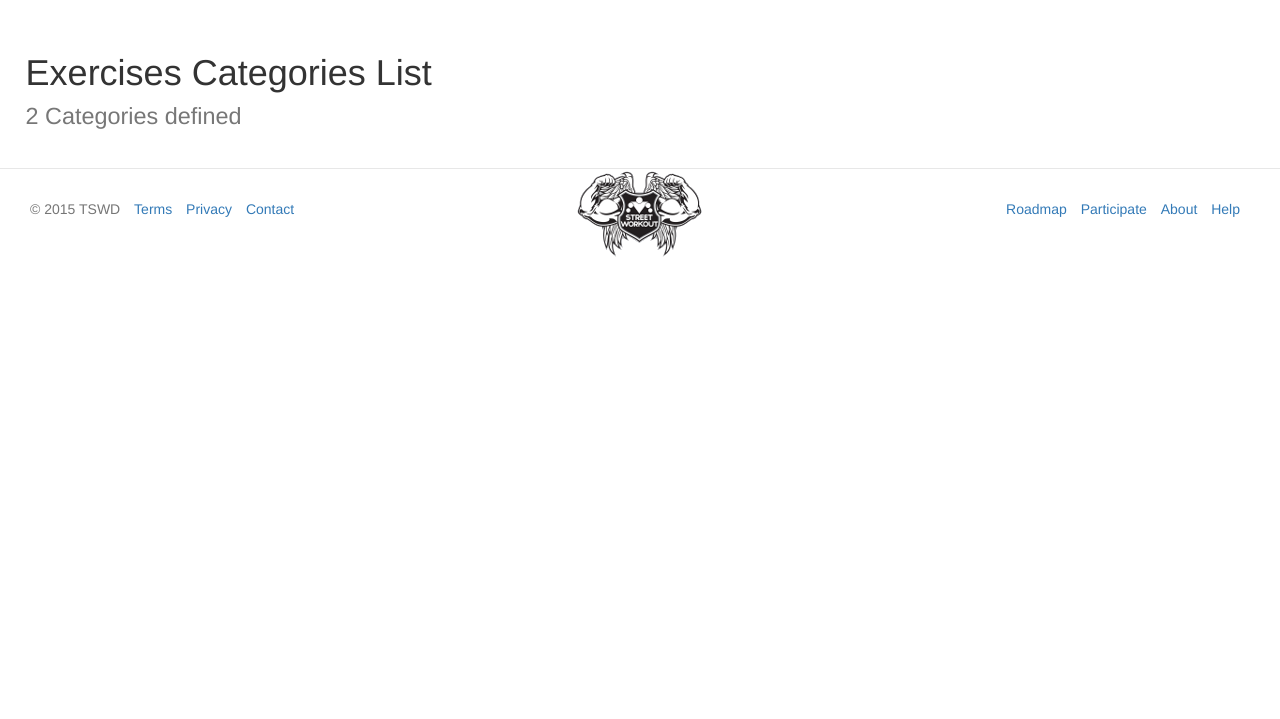
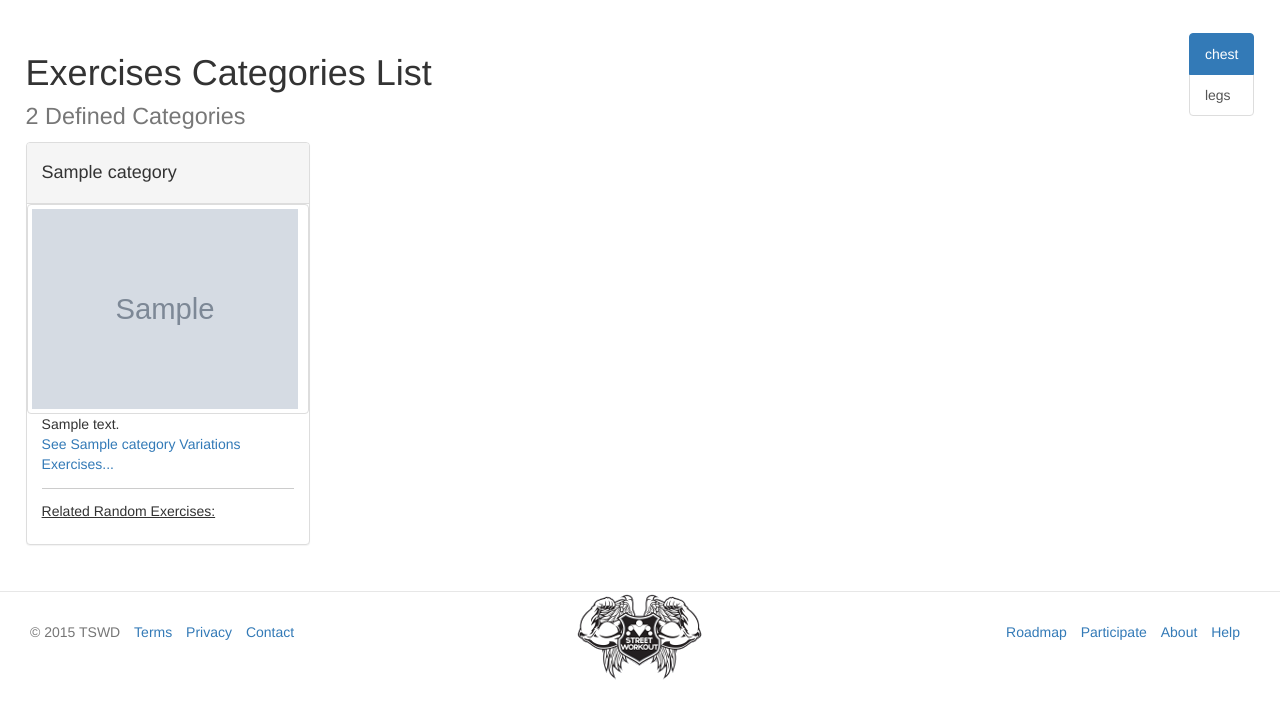
Before and after one commit to 4383/street-workout-database, a Django app: template sport/exercises/templates/categories.html in a window 1280 px wide. Shown: the part 52-771 px from the top of the page. Run offline with Django 3.2, Linux system fonts and the light colour scheme; data comes from the database, SQL or seed files in the repository; tables that the repository leaves empty hold one stand-in row (values such as "Sample post"); the template is opened without the code that fills it: values that come from a table or form of the project are taken from there, most other values are stand-ins (such as "Sample title", 1, 10 or a date in 2020); grey boxes marked "Sample" are stand-in pictures; parts of the project's set-up code (start-up, migrations or seed data) failed here and were passed over; some libraries are stand-ins or nearby versions.

Commit message:
Exercises category list Update

```diff
--- a/sport/commons/templates/common_tags/show_exercises_menu.html
+++ b/sport/commons/templates/common_tags/show_exercises_menu.html
@@ -4,7 +4,7 @@
         <li><a href="{% url 'exercises_categories' %}">{% trans "Show By Categories" %}</a></li>
         {% for category in categories %}
             <li>
-                <a href="{% url 'exercises_category' name=category.name %}">
+                <a href="{% url 'exercises_category' slug=category.slug %}">
                     {{ category.name|capfirst }}
                 </a>
             </li>
--- a/sport/exercises/models.py
+++ b/sport/exercises/models.py
@@ -14,6 +14,7 @@ class MuscleGroup(models.Model):
     name = models.CharField(max_length=300, unique=True)
     description = models.TextField()
     active = models.BooleanField(default=False)
+    slug = models.SlugField(default='', unique=True)
 
     def __str__(self):
         return self.name
@@ -23,6 +24,7 @@ class MuscleType(models.Model):
     name = models.CharField(max_length=150, choices=MUSCLE_TYPE, unique=True)
     description = models.TextField()
     active = models.BooleanField(default=False)
+    slug = models.SlugField(default='', unique=True)
 
     def __str__(self):
         return self.name
@@ -34,6 +36,7 @@ class Muscle(models.Model):
     group = models.ForeignKey(MuscleGroup, blank=True)
     type_of_muscle = models.ForeignKey(MuscleType)
     active = models.BooleanField(default=False)
+    slug = models.SlugField(default='', unique=True)
 
     def __str__(self):
         return self.name
@@ -44,6 +47,7 @@ class Category(models.Model):
     description = models.TextField()
     muscles = models.ManyToManyField(Muscle)
     active = models.BooleanField(default=False)
+    slug = models.SlugField(default='', unique=True)
 
     def __str__(self):
         return self.name
@@ -59,6 +63,7 @@ class Equipment(models.Model):
     gym_suit = models.BooleanField(default=False)
     comfort = models.BooleanField(default=False)
     active = models.BooleanField(default=False)
+    slug = models.SlugField(default='', unique=True)
 
     def is_indoor(self):
         return self.indoor
@@ -94,6 +99,7 @@ class Exercise(models.Model):
     level = models.CharField(max_length=15, choices=DIFFICULTY)
     equipments = models.ManyToManyField(Equipment, blank=True, default=None, null=True)
     active = models.BooleanField(default=False)
+    slug = models.SlugField(default='', unique=True)
 
     def __str__(self):
         return self.name
--- a/sport/exercises/templates/categories.html
+++ b/sport/exercises/templates/categories.html
@@ -1,5 +1,8 @@
 {% extends "common/base.html" %}
 {% load i18n %}
+{% load staticfiles %}
+{% load static %}
+{% get_media_prefix as MEDIA_PREFIX %}
 
 {% block title %}{% trans "Exercises Overview" %}{% endblock %}
 
@@ -8,8 +11,53 @@
 {% endblock %}
 
 {% block content %}
+<aside class="right list-group fixed">
+    <ul class="nav nav-pills nav-stacked">
+        {% for category in categories %}
+            {% if forloop.first %}
+                <a href="#{{ category.slug }}" class="active list-group-item">{{ category }}</a>
+            {% else %}
+                <a href="#{{ category.slug }}" class="list-group-item">{{ category }}</a>
+            {% endif %}
+        {% endfor %}
+    </ul>
+</aside>
 <h1>
     {% trans "Exercises Categories List" %}<br>
-    <small>{{ categories|length }} Categor{{ categories|pluralize:"ies" }} {% trans "defined" %}</small>
+    <small>{{ categories|length }} {% trans "Defined" %} Categor{{ categories|pluralize:"y,ies" }} </small>
 </h1>
-{% endblock %}
+
+{% for row in categories_in_row %}
+    <div class="row">
+        {% for category in row %}
+        <div class="col-md-3">
+            <section id="{{ category.slug }}" class="panel panel-default media">
+                <div class="panel-heading"><h4>{{ category|capfirst }}</h4></div>
+                {% for image in images %}
+                    {% if image.binding.id == category.id %}
+                        <img src="{% get_media_prefix %}{{ image.image }}" class="pull-left img-thumbnail img-xs">
+                    {% endif %}
+                {% endfor %}
+                <article class="panel-body">
+                    <p>{{ category.description }}<br>
+                        <a href="{% url 'exercises_category' slug=category.slug %}">{% trans "See" %} {{ category }} {% trans "Variations Exercises..." %}</a>
+                    </p>
+                    <hr>
+                    <h5 class="underline"><u>{% trans "Related Random Exercises" %}: </u><h5>
+                    <p>
+                        {% for exercise in exercises %}
+                            {% if exercise.category == category %}
+                                <small>
+                                    <a class="btn btn-primary btn-xs"
+                                       role="button" href="{% url 'exercise' slug=exercise.slug %}">{{ exercise }}</a>
+                                </small>
+                            {% endif %}
+                        {% endfor %}
+                    </p>
+                </article>
+            </section>
+        </div>
+        {% endfor %}
+    </div>
+{% endfor %}
+{% endblock %}<!-- End Content -->
--- a/sport/exercises/urls.py
+++ b/sport/exercises/urls.py
@@ -5,6 +5,6 @@ from . import views
 
 urlpatterns = [
     url(r'^categories/$', views.categories, name='exercises_categories'),
-    url(r'^category/(?P<name>[a-z\-0-9]+)/$', views.category, name='exercises_category'),
-    url(r'^exercise/(?P<name>[a-z0-9\-]+)/$', views.exercise, name='exercise'),
+    url(r'^category/(?P<slug>[a-z\-0-9]+)/$', views.category, name='exercises_category'),
+    url(r'^exercise/(?P<slug>[a-z\-0-9]+)/$', views.exercise, name='exercise'),
 ]
```
Also changed, not shown: sport/exercises/admin.py (+16 -15 lines), sport/exercises/views.py (+27 -4 lines).
